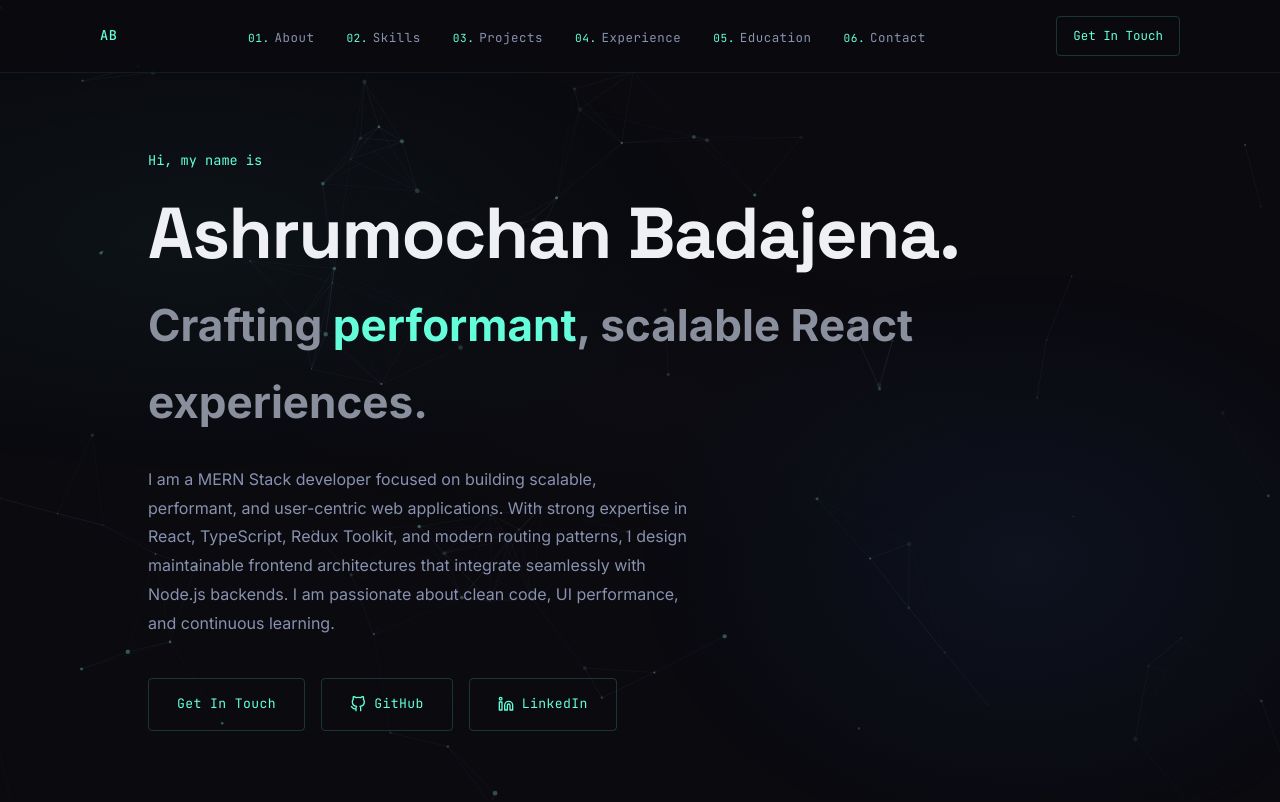
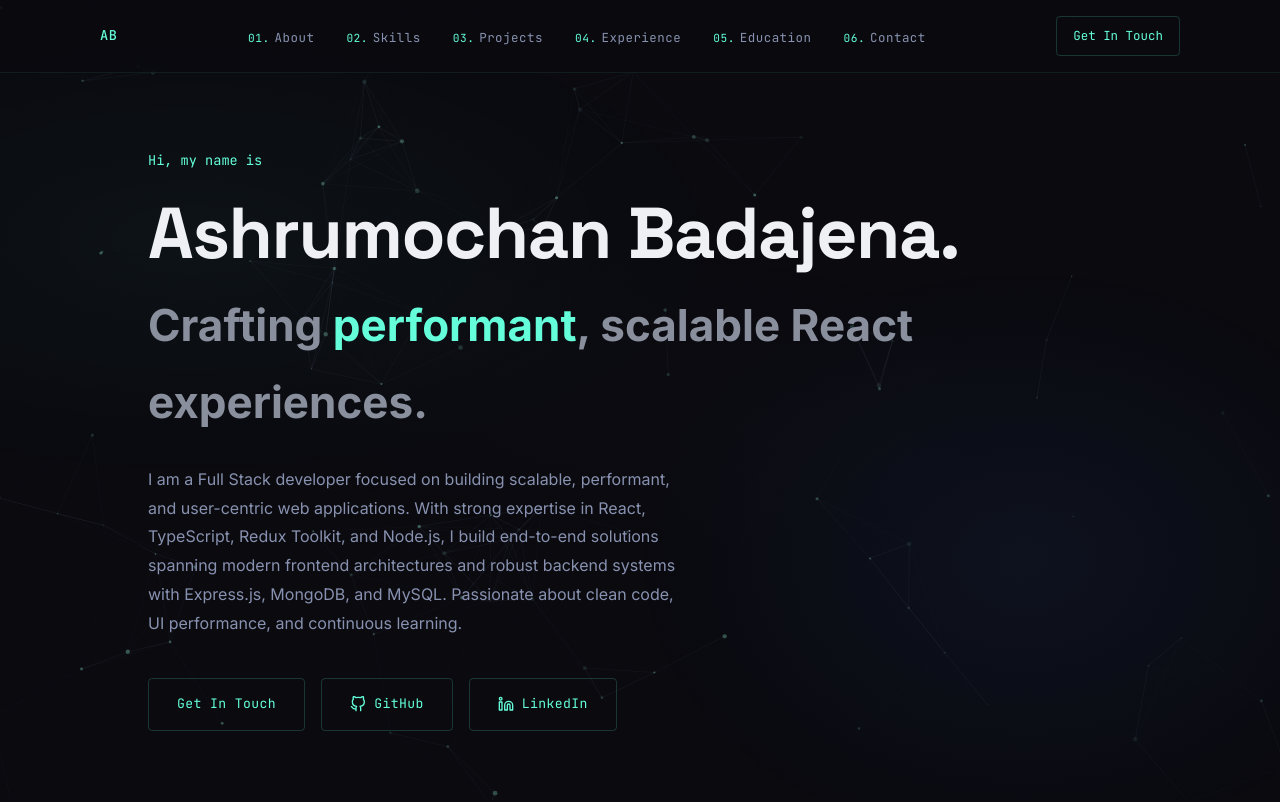
Before and after one commit to mickykhd/next-portfolio, a Next.js app: page / in a window 1280 px wide. Shown: the top 802 px of the page. Built offline with nearby package versions, Linux system fonts and the light colour scheme.

Commit message:
update: refine bio and tagline to reflect full-stack role

```diff
--- a/data/profile.ts
+++ b/data/profile.ts
@@ -10,10 +10,10 @@ export const profile = {
     location: "Khordha, Odisha, India",
     roles: ["Software Developer", "React JS Developer", "Frontend Engineer"],
     tagline:
-      "MERN Stack Developer specializing in scalable React architectures and modern frontend systems.",
+      "Full Stack Developer specializing in scalable React architectures and modern web systems.",
   },
   about:
-    "I am a MERN Stack developer focused on building scalable, performant, and user-centric web applications. With strong expertise in React, TypeScript, Redux Toolkit, and modern routing patterns, I design maintainable frontend architectures that integrate seamlessly with Node.js backends. I am passionate about clean code, UI performance, and continuous learning.",
+    "I am a Full Stack developer focused on building scalable, performant, and user-centric web applications. With strong expertise in React, TypeScript, Redux Toolkit, and Node.js, I build end-to-end solutions spanning modern frontend architectures and robust backend systems with Express.js, MongoDB, and MySQL. Passionate about clean code, UI performance, and continuous learning.",
   skills: {
     frontend: [
       "ReactJS",
```
